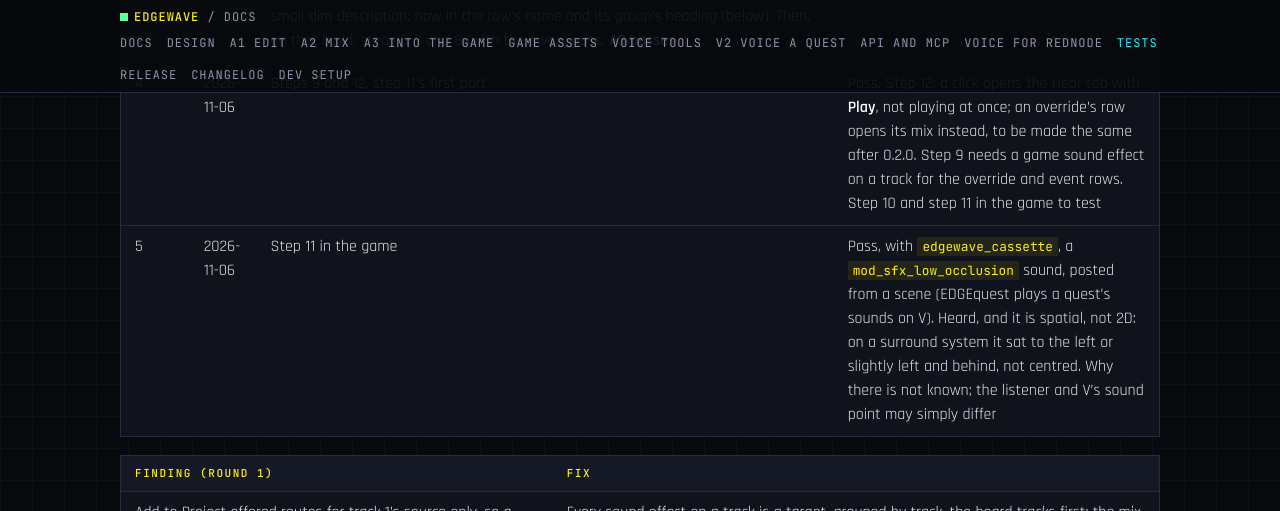
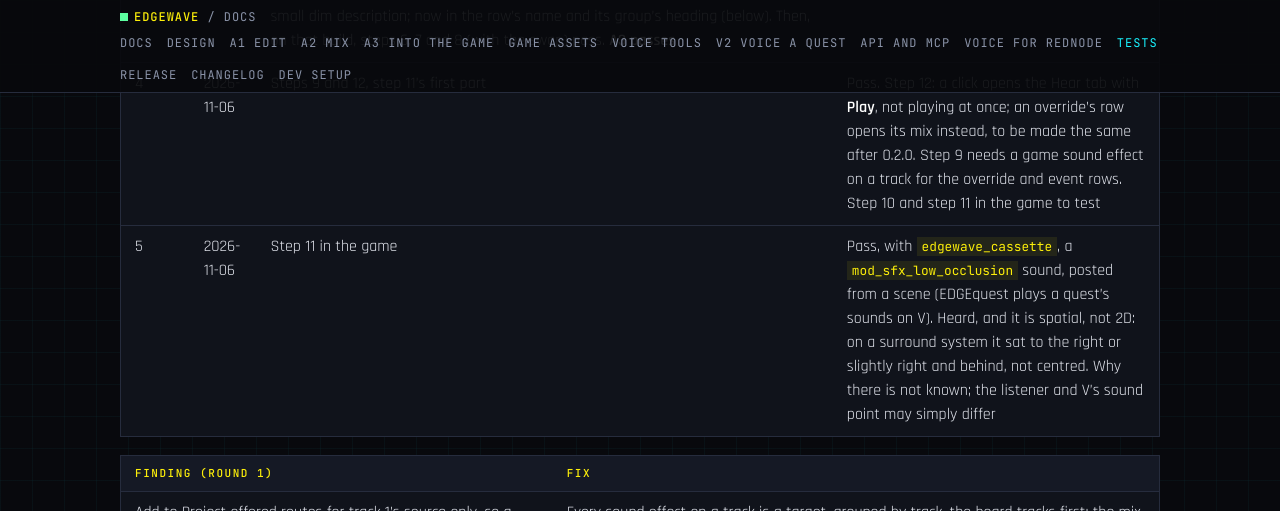
Before and after one commit to Edgemodders/EDGEwave, a Jekyll site: the page built from docs/testing.md, in a window 1280 px wide and 900 px high, scrolled down 14240 px. Shown: the top 511 px of the window. Built offline with Jekyll 4.4.1, drawn with Linux system fonts in a browser that asks for light colours; our own code applies the rules of GitHub Pages for plain Markdown files.

Commit message:
Testing: the spatial sound sat on the right, not the left
Co-Authored-By: Claude Opus 5.5 <noreply@anthropic.com>

```diff
--- a/docs/testing.md
+++ b/docs/testing.md
@@ -240,7 +240,7 @@ What is built, and the research behind the routes: [A3 Into the game](a3-game.ht
 | 2 | 2026-10-19 | Steps 1 to 5 pass. Step 4: the game played a REDmod custom sound for `dev_vending_machine_can_falls` (`mod_sfx_room`); REDmod's deploy found the mod and wrote every entry to `mods.json`, with no complaint about the WAVs. Step 5 first seemed to fail: with `mod_skip`, then two silent WAVs, the can still sounded the same. A short ping as its custom sound showed why: a can dropping plays several events layered together. On `w_melee_katana_equip`, one event on its own, the silent WAV silences it and `mod_skip` (by hand, the audible WAV left in place) does not. Gain 0 in `info.json` left a replacement loud. Three findings, fixed the same day (below). Finding events by ear was hard, so the owner asked REDnode for a Sound Tracer ([REDnode #14](https://github.com/Edgemodders/REDnode/issues/14)) |
 | 3 | 2026-10-20 | Step 6 retest with the checkboxes: the tracks in the mix come first, as expected; the last choice, in a group out of the mix, did not seem marked. It was, as the row's small dim description; now in the row's name and its group's heading (below). Then, on that build, steps 6, 7 and 8 (with the swap) pass. **A3 passes** |
 | 4 | 2026-11-06 | Steps 9 and 12, step 11's first part | Pass. Step 12: a click opens the Hear tab with **Play**, not playing at once; an override's row opens its mix instead, to be made the same after 0.2.0. Step 9 needs a game sound effect on a track for the override and event rows. Step 10 and step 11 in the game to test |
-| 5 | 2026-11-06 | Step 11 in the game | Pass, with `edgewave_cassette`, a `mod_sfx_low_occlusion` sound, posted from a scene (EDGEquest plays a quest's sounds on V). Heard, and it is spatial, not 2D: on a surround system it sat to the left or slightly left and behind, not centred. Why there is not known; the listener and V's sound point may simply differ |
+| 5 | 2026-11-06 | Step 11 in the game | Pass, with `edgewave_cassette`, a `mod_sfx_low_occlusion` sound, posted from a scene (EDGEquest plays a quest's sounds on V). Heard, and it is spatial, not 2D: on a surround system it sat to the right or slightly right and behind, not centred. Why there is not known; the listener and V's sound point may simply differ |
 
 | Finding (round 1) | Fix |
 |---|---|
```
